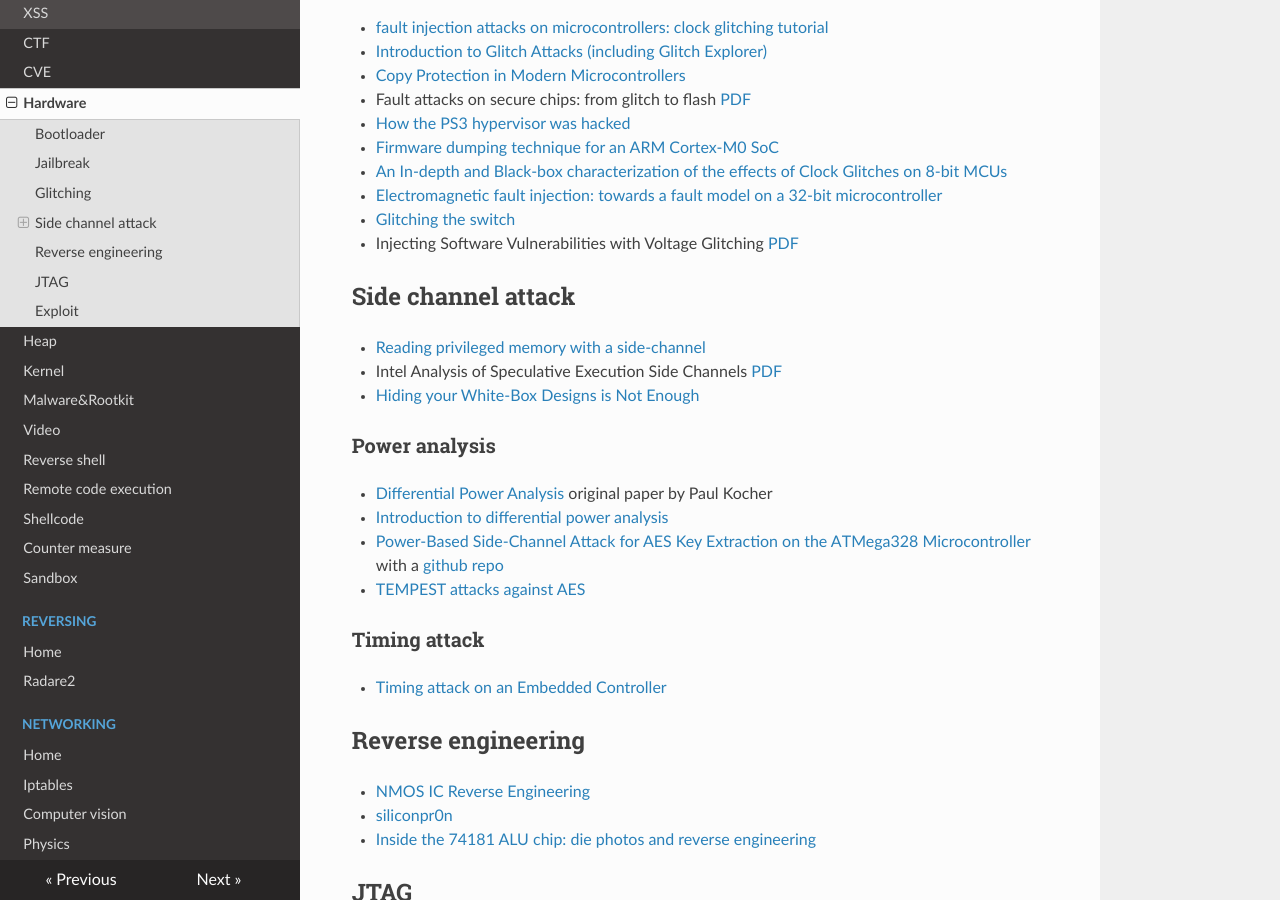
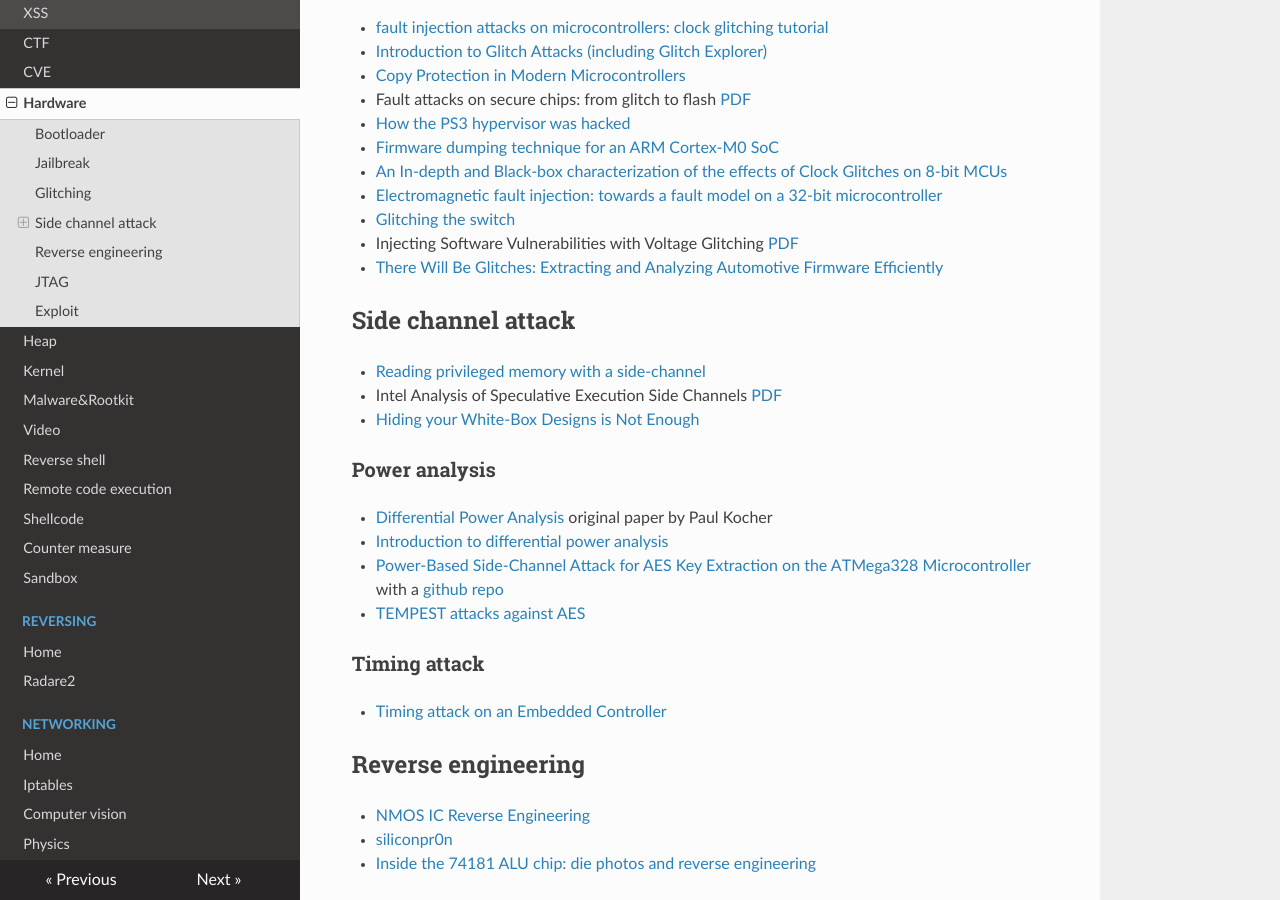
Before and after one commit to gipi/low-level, an MkDocs documentation site: the page built from docs/security/hardware.md, in a window 1280 px wide and 900 px high, scrolled down 1320 px. Built offline with MkDocs 1.6.1, drawn with Linux system fonts in a browser that asks for light colours; nearby versions of some CDN libraries; old or Windows-style settings are respelled for this version of MkDocs.

Commit message:
Update hardware.md

```diff
--- a/docs/security/hardware.md
+++ b/docs/security/hardware.md
@@ -58,6 +58,7 @@
  - [Electromagnetic fault injection: towards a fault model on a 32-bit microcontroller](https://arxiv.org/pdf/1402.6421.pdf)
  - [Glitching the switch](https://media.ccc.de/v/c4.openchaos.2018.06.glitching-the-switch)
  - Injecting Software Vulnerabilities with Voltage Glitching [PDF](https://yifan.lu/images/2019/01/Injecting_Software_Vulnerabilities_with_Voltage_Glitching.pdf)
+ - [There Will Be Glitches: Extracting and Analyzing Automotive Firmware Efficiently](https://www.riscure.com/uploads/2018/11/Riscure_Whitepaper_Analyzing_Automotive_Firmware.pdf)
 
 ## Side channel attack
 
```
